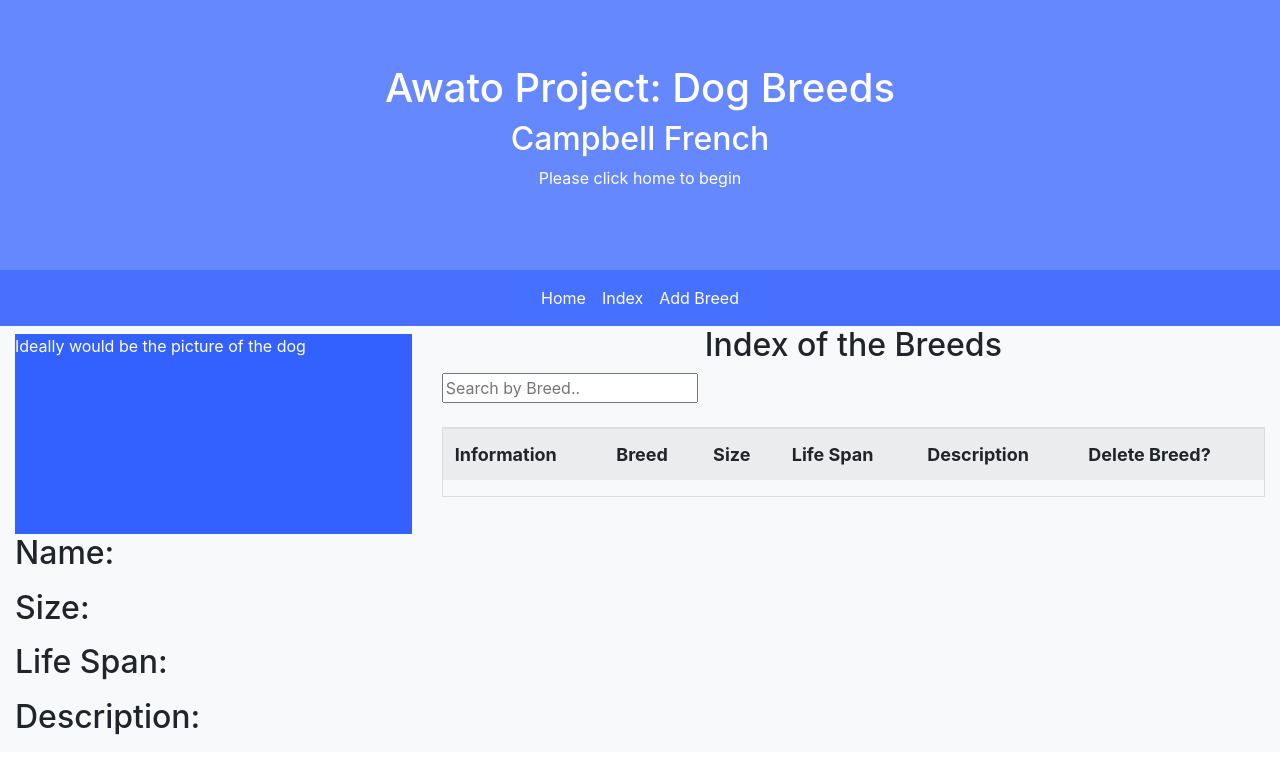
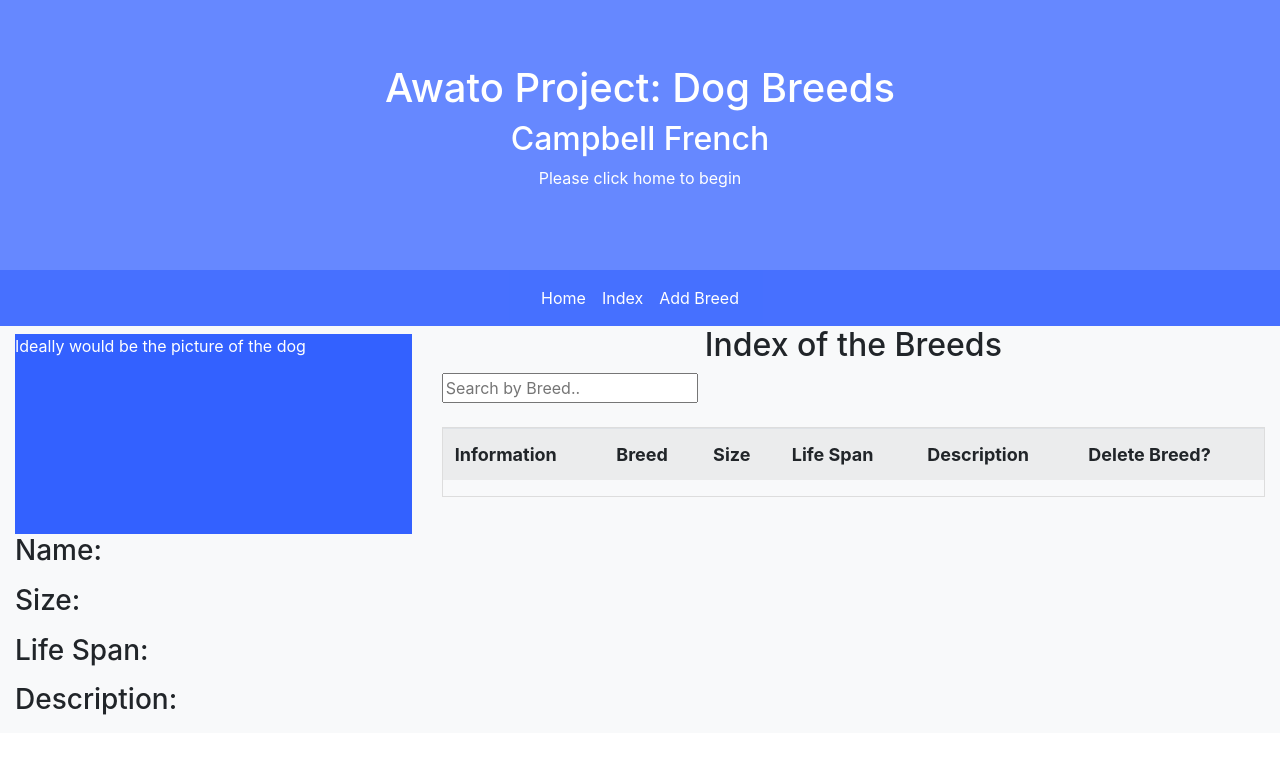
Before and after one commit to cfrench229/awato, a plain HTML site: page index.html in a window 1280 px wide. Both pictures are taken after a click on the link "Index". Drawn offline with nearby package versions, Linux system fonts and the light colour scheme; some packages are replaced by stand-ins of ours; no server answers.

Commit message:
Update index.html

```diff
--- a/index.html
+++ b/index.html
@@ -75,10 +75,10 @@
     <div class="col-sm-4" ng-show="showDetails">
       <h1>{{breedName}}</h1>
       	<div class="fakeimg text-white">Ideally would be the picture of the dog</div>
-	<h2>Name:</h2><p><span>{{breedName}}</span></p>
-      	<h2>Size:</h2><p> <span>{{breedSize}}</span></p>
-      	<h2>Life Span:</h2><p> <span>{{breedLife}}</span></p>
-      	<h2>Description:</h2><p> <span>{{breedDescript}}</span></p>
+	<h3>Name:</h3><p><span>{{breedName}}</span></p>
+      	<h3>Size:</h3><p> <span>{{breedSize}}</span></p>
+      	<h3>Life Span:</h3><p> <span>{{breedLife}}</span></p>
+      	<h3>Description:</h3><p> <span>{{breedDescript}}</span></p>
       	<hr class="d-sm-none">
     </div>
 <!-- this could be where the index stays so you can select different ones and itll give different values -->
```
